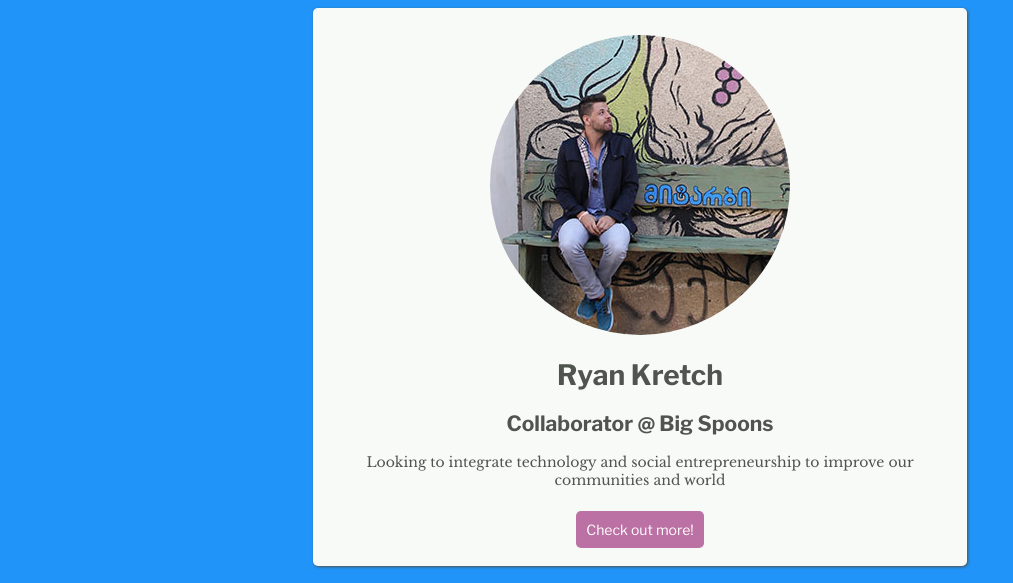
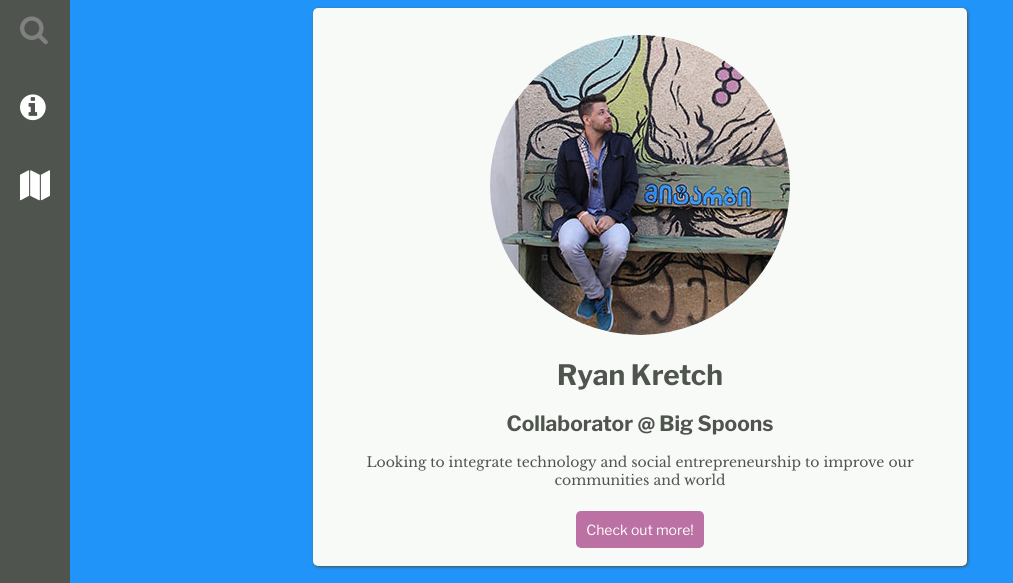
Before and after one commit to rkretch91/profile, a plain HTML site: page index.html in a window 1280 px wide. Shown: the top 583 px of the page, without its empty margins (0-1013 px from the left). Drawn offline with nearby package versions, Linux system fonts and the light colour scheme.

Commit message:
fixed sidebar but not functional

```diff
--- a/index.html
+++ b/index.html
@@ -8,18 +8,12 @@
   <link rel="stylesheet" type="text/css" href="style.css">
 </head>
 <body>
-
- <!--  <div id="sidebar">
-    <div class ="sidebar-icon">
-      <a href="https://www.facebook.com/rcretch"><i class="fa fa-info-circle icon-color" aria-hidden="true"></i></a>
-    </div>
-    <div class ="sidebar-icon">
-      <a href="https://www.facebook.com/rcretch"><i class="fa fa-search icon-color" aria-hidden="true"></i></a>
-    </div>
-    <div class ="sidebar-icon">
-      <a href="https://www.facebook.com/rcretch"><i class="fa fa-map icon-color" aria-hidden="true"></i></a>
-    </div>
-  </div> -->
+  <a name="intro"></a>
+  <div id="sidebar">
+    <a href="#social_media"><i class="fa fa-search icon-color" aria-hidden="true"></i></a><br><br>
+    <a href="#intro"><i class="fa fa-info-circle icon-color" aria-hidden="true"></i></a><br><br>
+    <a href="#travel"><i class="fa fa-map icon-color" aria-hidden="true"></i></a>
+  </div>
   <div id="page-content">
   </div>
   <div class = "card">
@@ -31,6 +25,7 @@
     <a class = "btn-yellow" href="#">Check out more!</a>
   </div>
   <div class = "card">
+    <a name="social_media"></a>
     <ul class = "list-inline link-style">
       <li><a href="https://www.facebook.com/rcretch"><i class="fa fa-facebook icon-size" aria-hidden="true"></i><br>Facebook</a></li>
       <li><a href="https://www.linkedin.com/in/ryankretch/"><i class="fa fa-linkedin icon-size" aria-hidden="true"></i><br>LinkedIn</a></li>
@@ -38,6 +33,7 @@
     </ul>
   </div>
   <div class = "card">
+    <a name="travel"></a>
     <h2>My All-Time Favorite Travel Destinations</h2>
     <table>
       <tbody>
--- a/style.css
+++ b/style.css
@@ -53,7 +53,7 @@ h3 {
 a {
   text-decoration: none;
   color: #4F544E;
-  font-family: 'Libre Franklin', sans-serif;
+  font-family: 'Libre Baskerville', serif;
 }
 
 a:hover {
@@ -85,14 +85,19 @@ a:hover {
   bottom: 0;
   background-color: #4F544E;
 }
-#page-content {
-  margin-left: 300px;
+
+#sidebar a{
+  color: white;
+  font-size: 30px;
+  padding: 50px 20px;
+  line-height: 60px;
 }
 
-.sidebar-icon a {
+#sidebar a:hover{
+  color: grey
+}
+
+#page-content {
+  margin-left: 100px;
   color: white;
-  width: 30px;
-  margin: 0 auto;
-  padding: 50px 20px;
-  font-size: 30px;
 }
```
